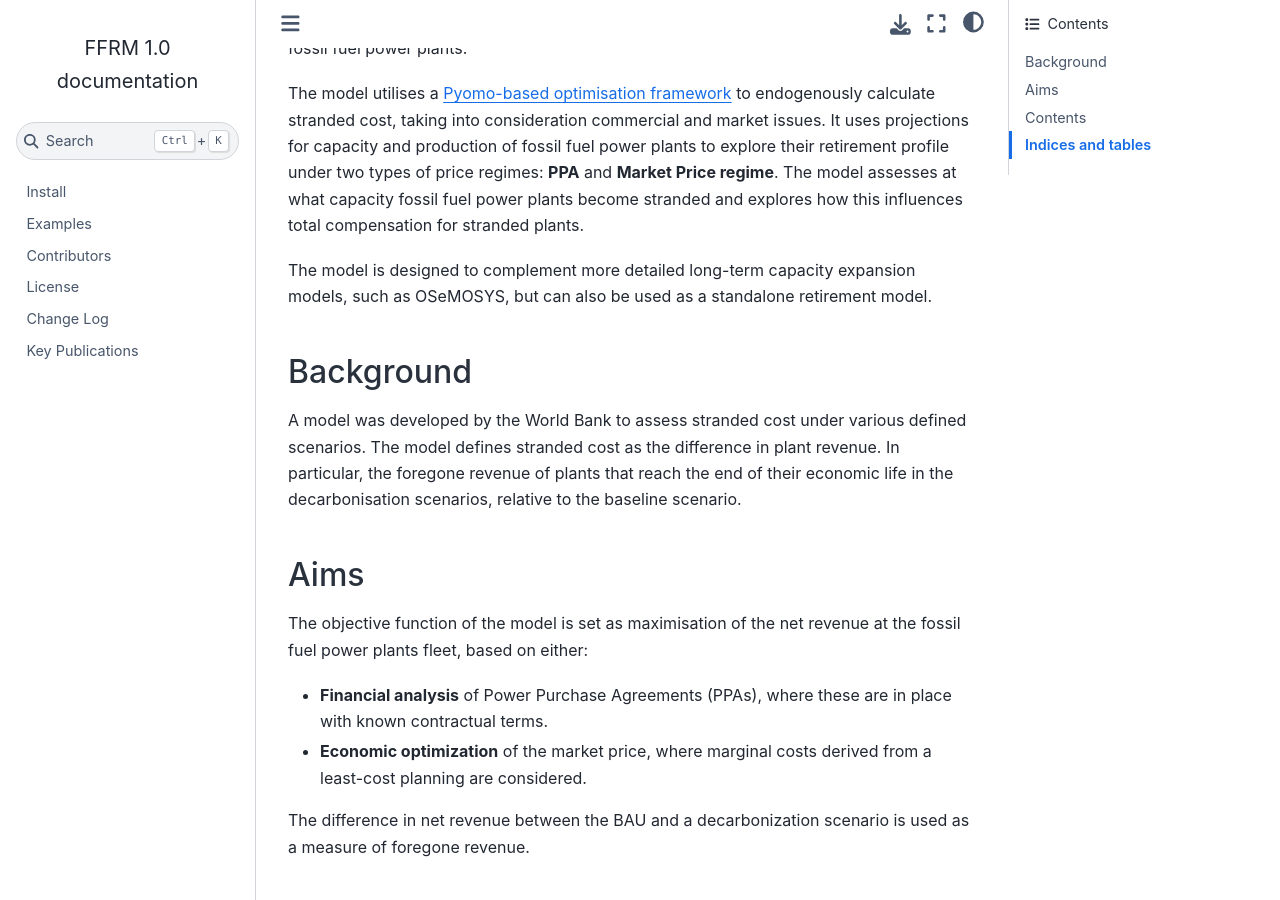
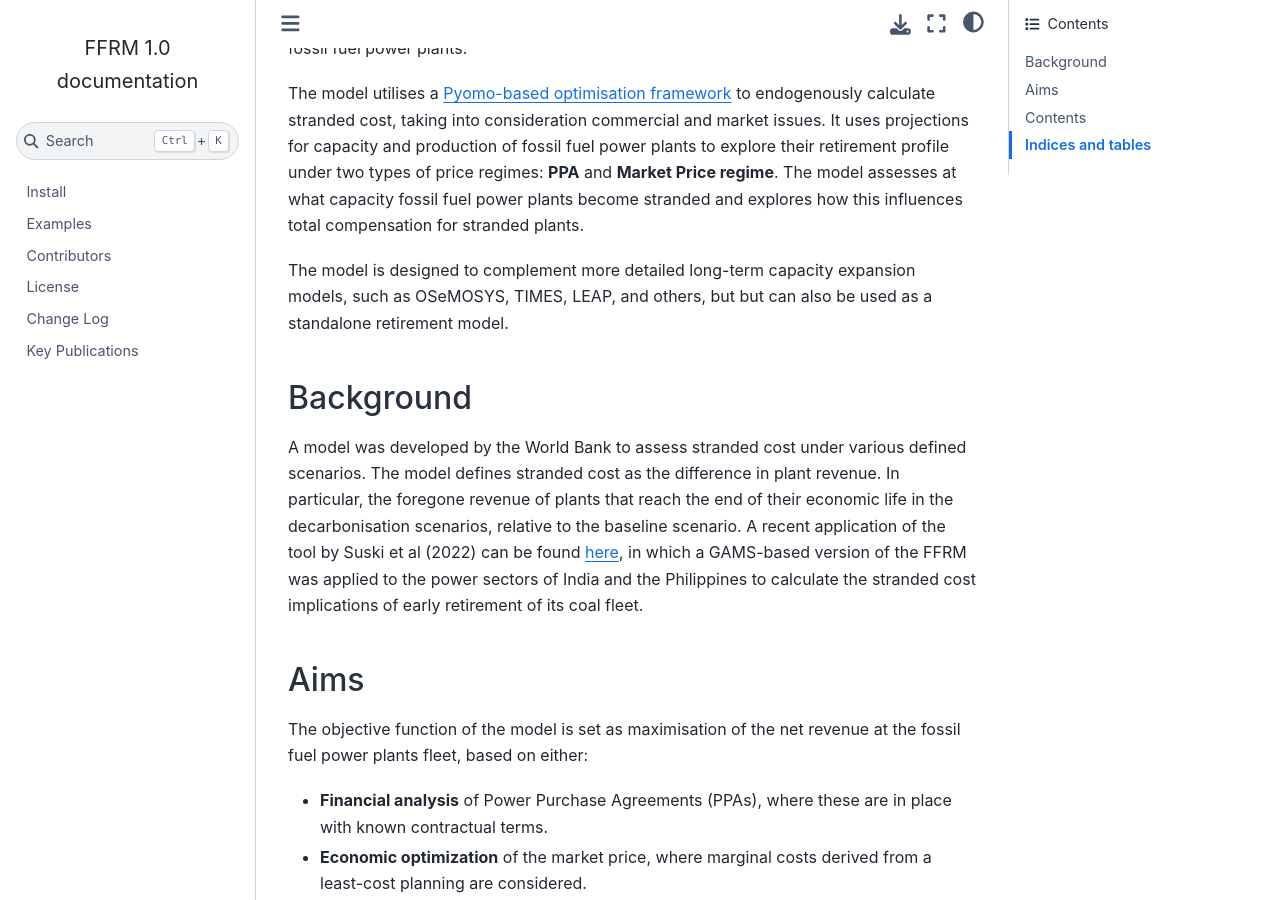
Before and after one commit to FossilFuelRetirementModel/ffrm_python, a Sphinx documentation site: the page built from docs/index.rst, in a window 1280 px wide and 900 px high, scrolled down 546 px. Built offline with Sphinx 7.4.7 and the Sphinx Book theme 1.1.4, drawn with Linux system fonts in a browser that asks for light colours.

Commit message:
Updates the read the docs

```diff
--- a/docs/index.rst
+++ b/docs/index.rst
@@ -18,14 +18,14 @@ Welcome to the documentation of ``FFRM``!
 
 The model utilises a `Pyomo-based optimisation framework <http://www.pyomo.org>`_ to endogenously calculate stranded cost, taking into consideration commercial and market issues. It uses projections for capacity and production of fossil fuel power plants to explore their retirement profile under two types of price regimes: **PPA** and **Market Price regime**. The model assesses at what capacity fossil fuel power plants become stranded and explores how this influences total compensation for stranded plants.
 
-The model is designed to complement more detailed long-term capacity expansion models, such as OSeMOSYS, but can also be used as a standalone retirement model.
+The model is designed to complement more detailed long-term capacity expansion models, such as OSeMOSYS, TIMES, LEAP, and others, but but can also be used as a standalone retirement model.
 
 Background
 ==========
 
 A model was developed by the World Bank to assess stranded cost under various defined scenarios.
 The model defines stranded cost as the difference in plant revenue. In particular, the foregone revenue
-of plants that reach the end of their economic life in the decarbonisation scenarios, relative to the baseline scenario.
+of plants that reach the end of their economic life in the decarbonisation scenarios, relative to the baseline scenario. A recent application of the tool by Suski et al (2022) can be found `here <https://www.sciencedirect.com/science/article/abs/pii/S0973082622002022>`_, in which a GAMS-based version of the FFRM was applied to the power sectors of India and the Philippines to calculate the stranded cost implications of early retirement of its coal fleet.
 
 Aims
 ====
--- a/docs/install.rst
+++ b/docs/install.rst
@@ -15,11 +15,11 @@ To clone the repository and navigate into it, run:
 
 .. code-block:: bash
 
-   git clone [repository-url]
-   cd [repository-name]
+   git clone [https://github.com/FossilFuelRetirementModel/ffrm_python.git]
+   cd [ffrm_python]
 
 .. _ignore:
-Create and activate a virtual environment
+Create and activate the FFRM Python environment
 ^^^^^^^^^^^^^^^^^^^^^^^^^^^^^^^^^^^^^^^^
 
 On **Linux/Mac**, use:
```
